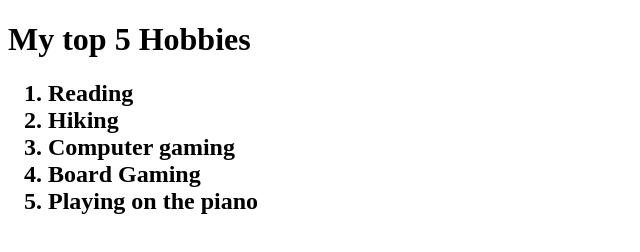
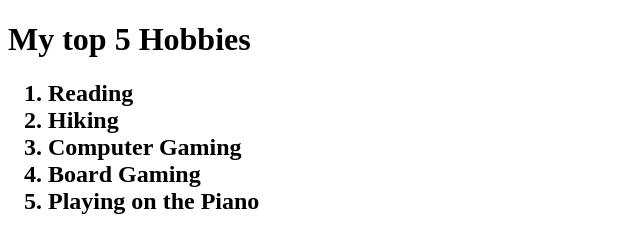
Before and after one commit to LAngi32/my-resume, a plain HTML site: page Public/hobbies.html in a window 1280 px wide. Shown: the full height of the page, 0-640 px from the left. Drawn offline with Linux system fonts and the light colour scheme.

Commit message:
Hobbies.html

```diff
--- a/Public/hobbies.html
+++ b/Public/hobbies.html
@@ -12,9 +12,9 @@
             <h2>
                 <li>Reading</li>
                 <li>Hiking</li>
-                <li>Computer gaming</li>
+                <li>Computer Gaming</li>
                 <li>Board Gaming</li>
-                <li>Playing on the piano</li>
+                <li>Playing on the Piano</li>
             </h2>
         </ol>
     </body>
```
